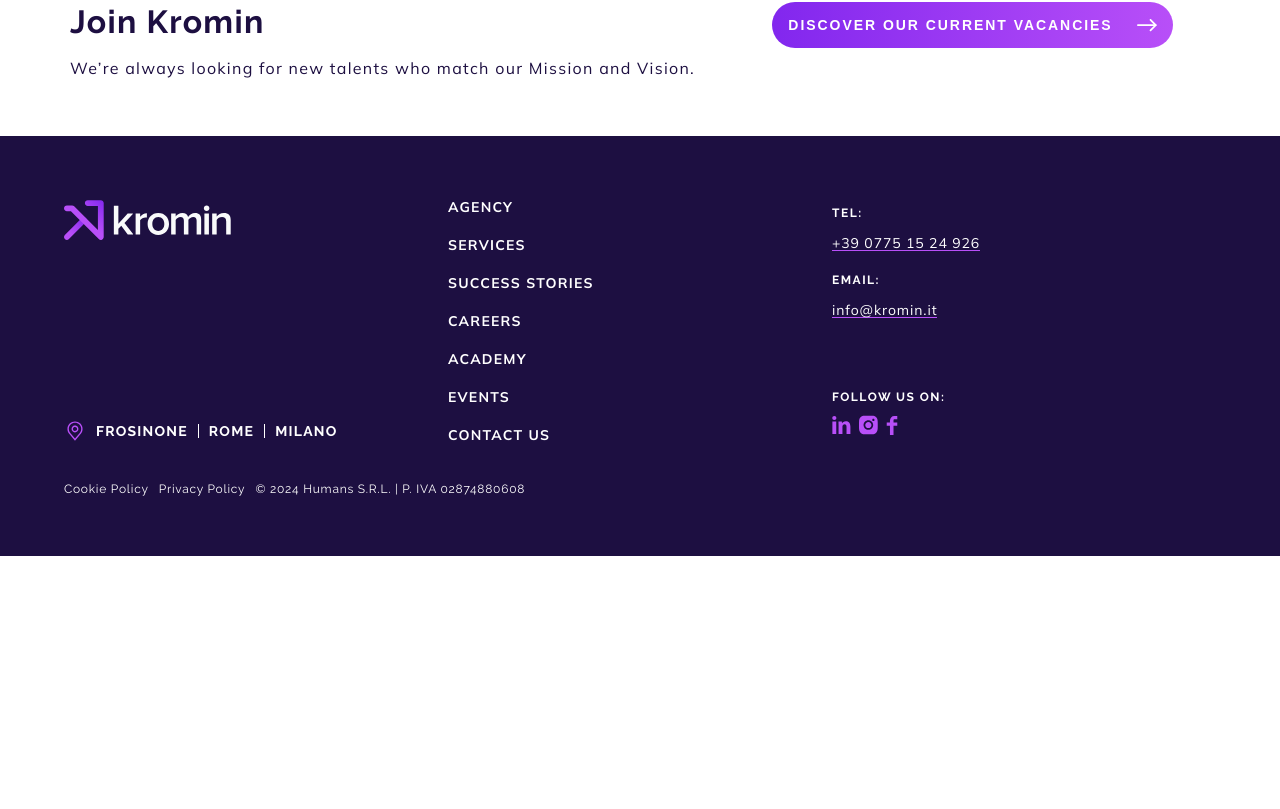
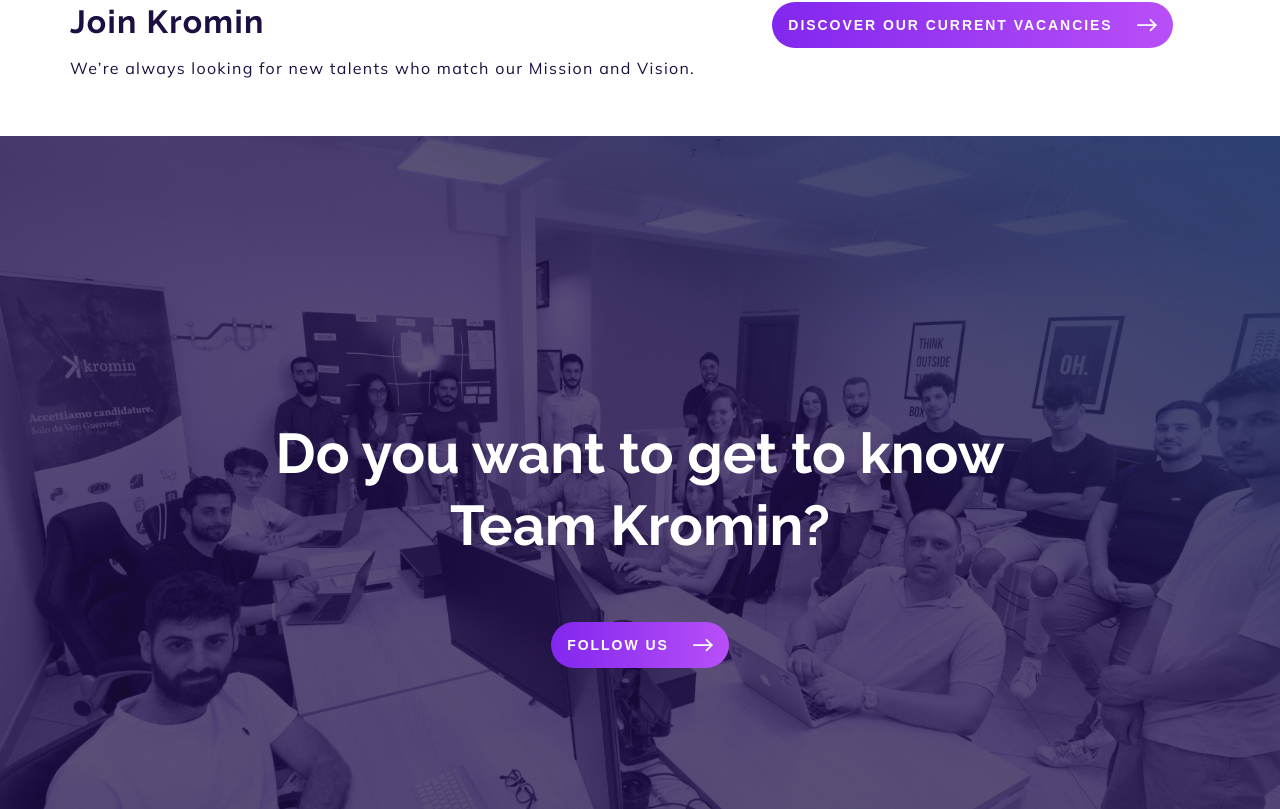
Before and after one commit to niriam123/myreactproject, a React (Create React App) app: page /Agency in a window 1280 px wide. Shown: the part 5751-6560 px from the top of the page. Before the commit the page ends 6307 px from the top, so only its background shows below. Built offline with nearby package versions, Linux system fonts and the light colour scheme.

Commit message:
completed agency page and added component wantototeamkrolin and made this site as responsive

```diff
--- a/src/components/Agency.js
+++ b/src/components/Agency.js
@@ -6,6 +6,7 @@
 // import AgencySlider from './AgencySlider';
 import AgencySlider from './AgencySlider';
 import JoinKromlin from './JoinKromlin';
+import WantToTeamKromlin from './WantToTeamKromlin';
 
 const Agency = () => {
 
@@ -310,6 +311,8 @@
     <AgencySlider />
     {/* join kromlin */}
     <JoinKromlin />
+    {/* want to team kromlin */}
+    < WantToTeamKromlin />
     {/* Footer */}
     <Footer />
     </>
--- /dev/null
+++ b/src/components/WantToTeamKromlin.js
@@ -0,0 +1,22 @@
+import React from 'react'
+
+const WantToTeamKromlin = () => {
+  return (
+    <section>
+        <div className='want-to-team-bg'>
+            <div class="columns is-multiline">
+                <div class="column is-12 want-to-team-bg-inner-part">
+                    <h1 className='has-text-centered padding-bottom-60'>Do you want to get to know<br></br>Team Kromin?</h1>
+                    <a href=''>
+                        <button className='gradient-purple-btn'>FOLLOW US
+                        <svg width="20" height="13" viewBox="0 0 20 13" fill="none" xmlns="http://www.w3.org/2000/svg"><path d="M17.5075 6.13733L12.894 1.49673C12.5536 1.15433 12.5536 0.599194 12.894 0.256797C13.2344 -0.0855991 13.7863 -0.0855991 14.1267 0.256797L19.3565 5.51736C19.6969 5.85976 19.6969 6.4149 19.3565 6.75729L14.1267 12.0179C13.7863 12.3603 13.2344 12.3603 12.894 12.0179C12.5536 11.6755 12.5536 11.1203 12.894 10.7779L17.5075 6.13733Z" fill="white"></path><path d="M18.7401 5.26064C19.2215 5.26064 19.6118 5.65318 19.6118 6.1374C19.6118 6.62162 19.2215 7.01416 18.7401 7.01416L0.871634 7.01416C0.390244 7.01416 0 6.62162 0 6.1374C0 5.65318 0.390244 5.26064 0.871634 5.26064L18.7401 5.26064Z" fill="white"></path></svg>
+                        </button>
+                    </a>
+                </div>
+            </div>
+        </div>
+    </section>
+  )
+}
+
+export default WantToTeamKromlin
--- a/src/components/index.css
+++ b/src/components/index.css
@@ -663,3 +663,105 @@
 .border-radius-right-bottom-0 {
     border-radius: 50% 50% 0 50%;
 }
+/* want to know team kromlin */
+.want-to-team-bg {
+    width: 100%;
+    height: 100vh;
+    background: url(/public/wantto_know_kromlin_bg.jpg);
+    background-repeat: no-repeat;
+    background-position: center center;
+    background-size: cover;
+    position: relative;
+    display: flex;
+    align-items: center;
+    justify-content: center;
+}
+.want-to-team-bg-inner-part {
+    display: flex;
+    justify-content: center;
+    align-items: center;
+    flex-direction: column;
+}
+
+/* responsive */
+@media (max-width:500px) {
+    h1 {
+        font-size: 28px;
+        line-height: 1.2;
+    }
+    h2 {
+        font-size: 24px;
+        line-height: 1.2;
+    }
+    p, .p1 {
+        line-height: 1.6;
+        font-size: 14px;
+    }
+
+    .big-section-padding {
+        padding-top: 60px;
+    }
+    .padding-bottom-100 {
+        padding-bottom: 20px;
+    }
+    .padding-bottom-60 {
+        padding-bottom: 20px;
+    }
+    .container-padding {
+        padding: 25px 0;
+    }
+    .section-padding {
+        padding: 40px 0;
+    }
+    /* home page */
+    .hero-heading-container h1 {
+        padding-top: 60px;
+        padding-bottom: 20px;
+    }
+    .hero-small-blur-img {
+        display: none;
+    }
+
+    /* agency */
+    .video-wrapper {
+        height: 400px;
+    }
+    .video-upper-content {
+        left: 0;
+    }
+    .hero-heading-container {
+        margin: 0;
+    }
+    .misson-section .left-side img {
+        max-width: 400px;
+        padding-bottom: 20px;
+        height: 90px;
+    }
+    .misson-section .right-side img {
+        max-width: 400px;
+        padding-bottom: 20px;
+        height: 90px;
+    }
+    .profile-pic-container .column {
+        padding-top: 20px;
+    }
+    .slick-list {
+        height: 400px;
+    }
+    .slick-initialized .slick-slide {
+        height: 400px;
+    }
+    .slick-initialized .slick-slide {
+        height: 400px;
+    }
+    .want-to-team-bg {
+        height: 400px;
+    }
+    /* footer */
+    footer {
+        padding: 0 10px;
+    }
+    .footer-leftpart-bottom-location-item {
+        padding-bottom: 15px;
+    }
+}
```
Also changed, not shown: public/wantto_know_kromlin_bg.jpg (added).
